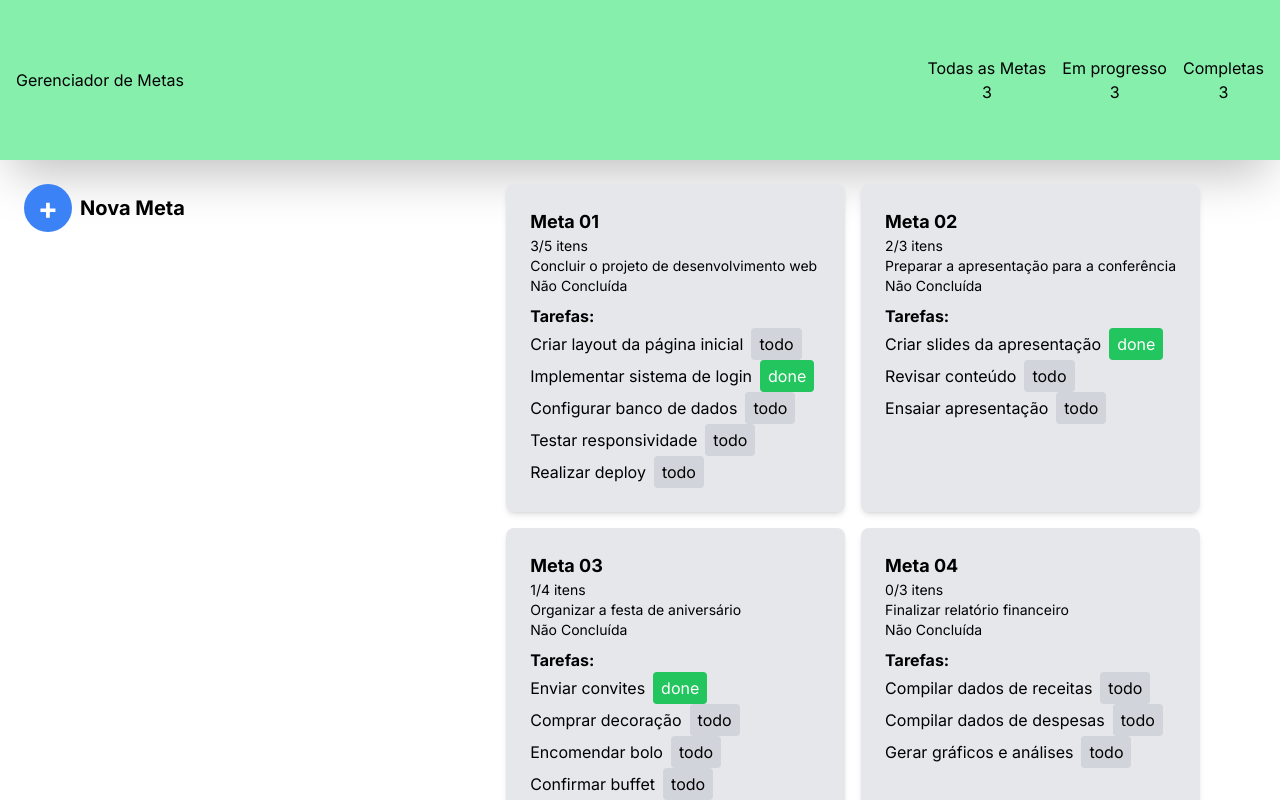
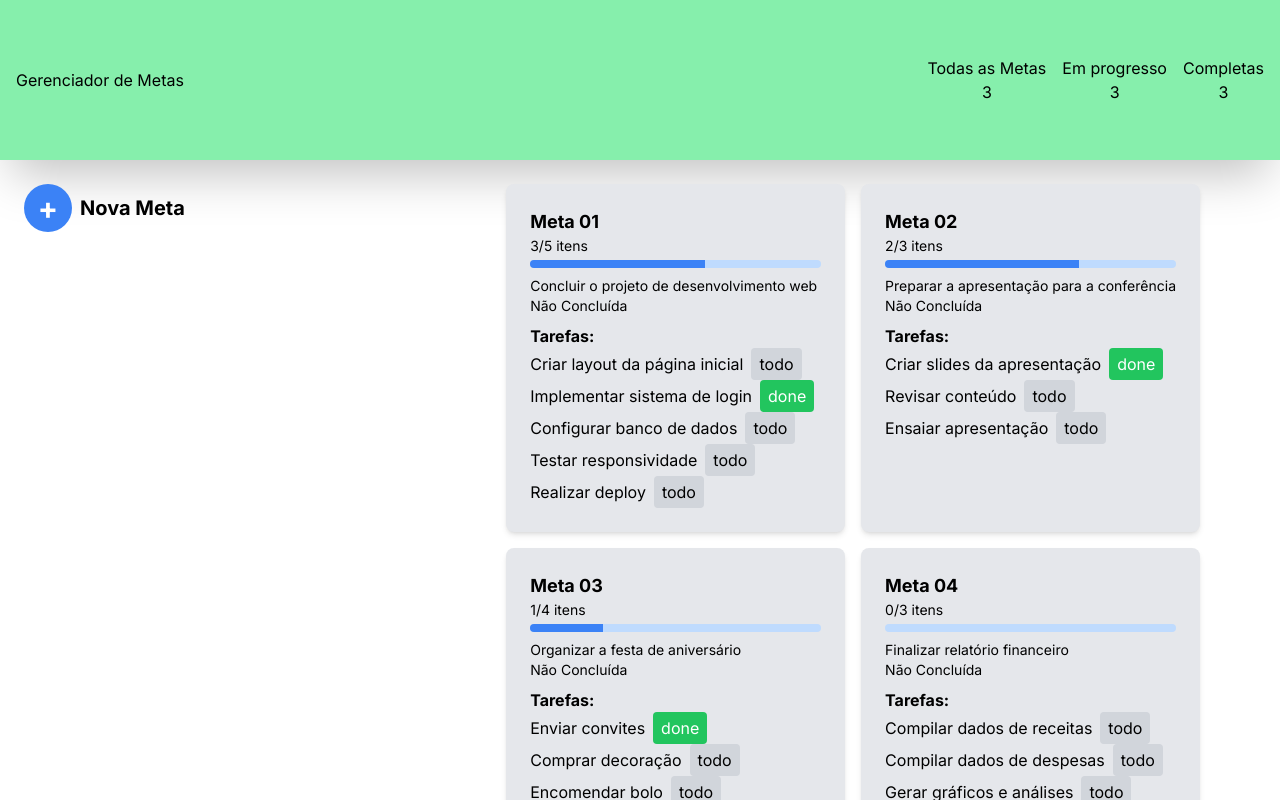
Before and after one commit to yuribodo/goaltracker, a Next.js app: page / in a window 1280 px wide. Shown: the top 800 px of the page. Built offline with nearby package versions, Linux system fonts and the light colour scheme.

Commit message:
add progress bar on cards

```diff
--- a/src/app/(components)/(goals).tsx
+++ b/src/app/(components)/(goals).tsx
@@ -117,7 +117,12 @@ const Goals = () => {
           <div key={goal.id} onClick={() => openModalGoal(goal)} className="px-6 py-6 bg-gray-200 rounded-lg shadow-md cursor-pointer">
             <h2 className="font-bold text-lg">{goal.title}</h2>
             <h3 className="text-sm">{goal.itemsCompleted}/{goal.itemsTotal} itens</h3>
-            <p className="text-sm">{goal.description}</p>
+            <div className="relative pt-1">
+              <div className="overflow-hidden h-2 text-xs flex rounded bg-blue-200">
+                <div style={{ width: `${(goal.itemsCompleted / goal.itemsTotal) * 100}%` }} className="shadow-none flex flex-col text-center whitespace-nowrap text-white justify-center bg-blue-500"></div>
+              </div>
+            </div>
+            <p className="text-sm mt-2">{goal.description}</p>
             <p className="text-sm">{goal.completed ? 'Concluída' : 'Não Concluída'}</p>
             <h3 className="font-bold mt-2">Tarefas:</h3>
             <ul>
```
